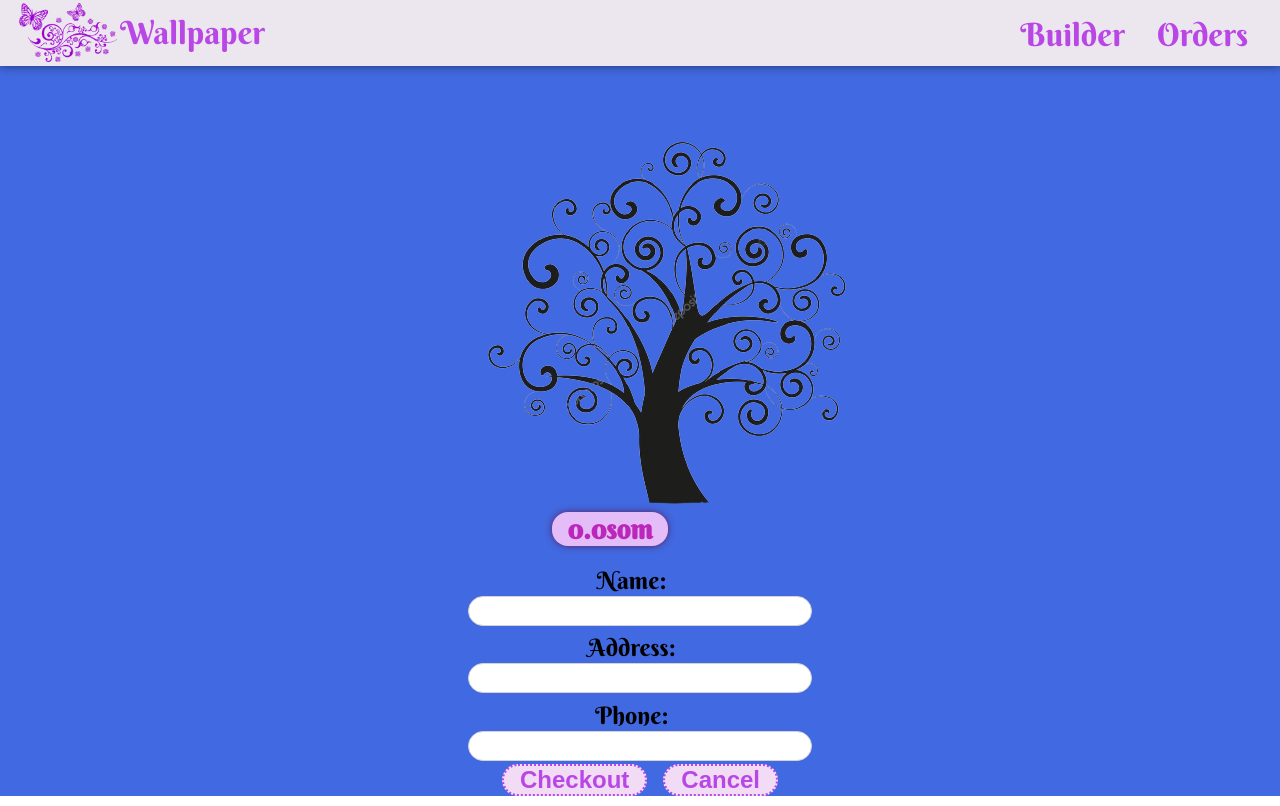
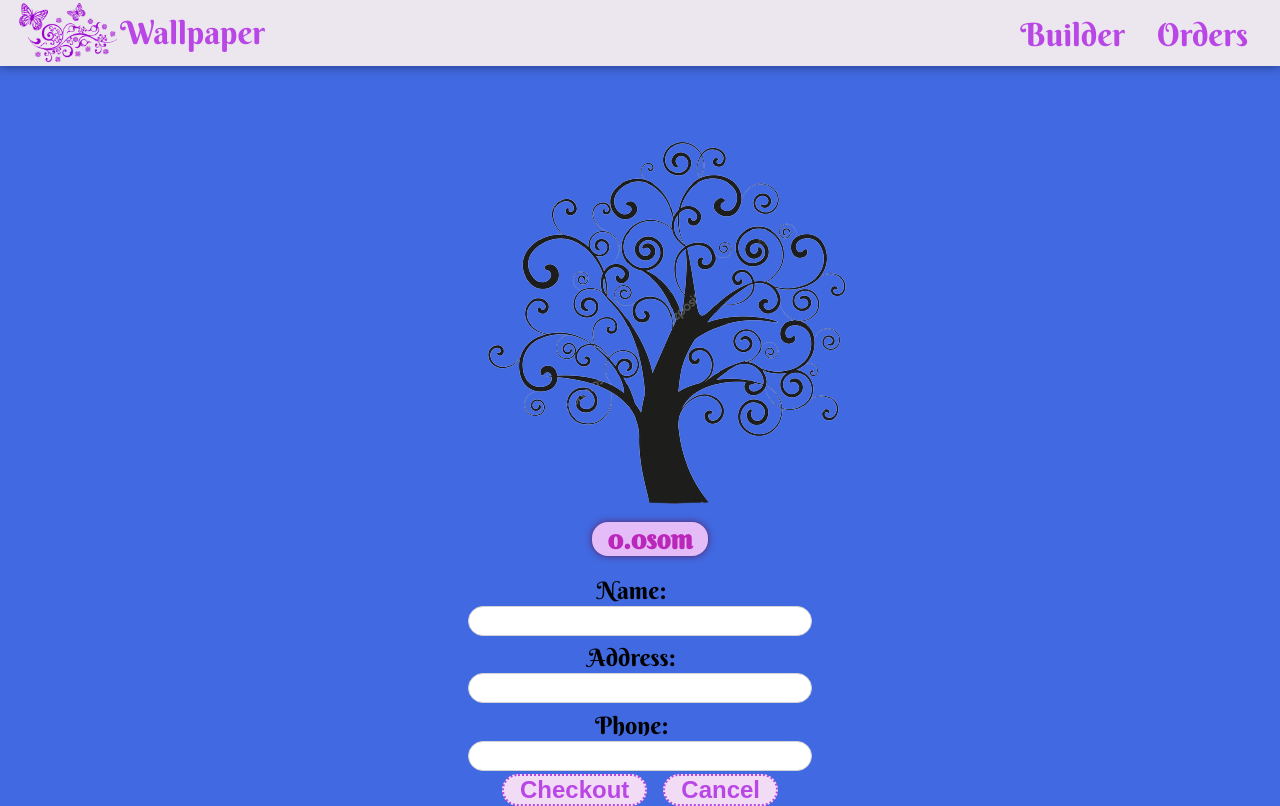
Before and after one commit to Nurkyz-Chynybaeva/builder, a React (Create React App) app: page /checkout in a window 1280 px wide. Built offline with nearby package versions, Linux system fonts and the light colour scheme.

Commit message:
added margin to price

```diff
--- a/src/components/DecorBuilder/DecorPreview/DecorPreview.module.css
+++ b/src/components/DecorBuilder/DecorPreview/DecorPreview.module.css
@@ -22,6 +22,7 @@
   justify-content: center;
   align-items: center;
   border-radius: 100%;
+
 }
 
 .butterflies{
@@ -29,7 +30,8 @@
  width: 350px;
  height: 320px;
  background-size: cover;
- margin-left: 70px;
+ margin: 90px  70px;
+
 }
 
 .price {
@@ -37,7 +39,8 @@
   box-shadow: 0 0 7px rgb(90, 34, 100);
   border-radius: 1rem;
   padding: 0 1rem;
-  margin-top:30px ;
+  margin-top:40px;
+  margin-left: 80px;
 
   font-size: 1.7rem;
   color: rgb(187, 39, 187);
```
